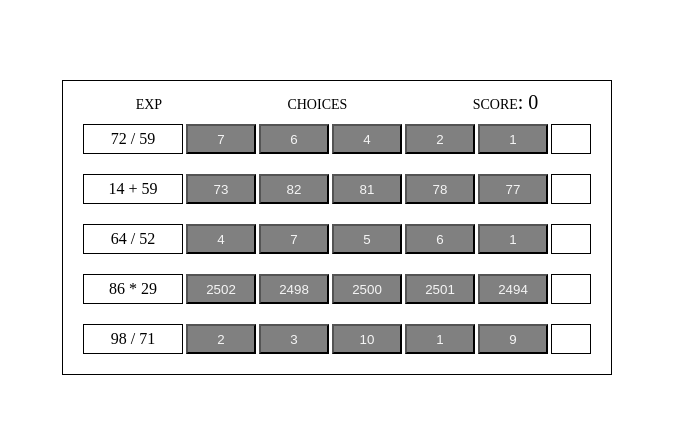
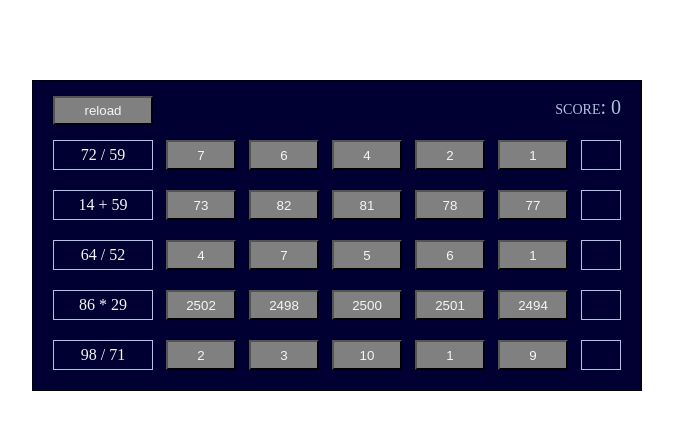
Before and after one commit to alfiomartini/arithmetic-quiz, a website with bundled scripts: page src/index.html in a window 1280 px wide. Shown: the whole page, without its empty margins (303-976 px from the left). Built offline with nearby package versions, Linux system fonts and the light colour scheme.

Commit message:
Changed css styling of the main panel

```diff
--- a/src/index.html
+++ b/src/index.html
@@ -10,8 +10,7 @@
 <body>
   <div class="container">
     <div class='header'>
-      <span class='exp'>exp</span>
-      <span class="choices">choices</span>
+      <button type="button" class="reload"> reload </button>
       <span class="score-value">score: 0</span>
     </div>
     <div class="questions">
--- a/src/questions.js
+++ b/src/questions.js
@@ -2,6 +2,8 @@ import { getQuestion } from "./random.js";
 
 const questions = document.querySelector(".questions");
 questions.addEventListener("click", processQuestion);
+const reload = document.querySelector(".reload");
+reload.addEventListener("click", start);
 const scoreElm = document.querySelector(".score-value");
 const NUM_QUESTIONS = 5;
 
@@ -15,6 +17,9 @@ function setScore() {
   scoreElm.innerText = `score: ${STATE.scoreVal}`;
 }
 
+function start() {
+  STATE.scoreVal = 0;
+  setScore();
   for (let j = 0; j < STATE.num_questions; j++) {
     const question = getQuestion();
     const btnsClass = `.q0${j + 1} > button`;
@@ -32,6 +37,7 @@ for (let j = 0; j < STATE.num_questions; j++) {
       }
     });
   }
+}
 
 function processQuestion(event) {
   const button = event.target;
@@ -46,3 +52,5 @@ function processQuestion(event) {
     mark.innerHTML = "&#9932";
   }
 }
+
+start();
--- a/src/styles.css
+++ b/src/styles.css
@@ -11,10 +11,12 @@ body {
 .container {
   display: flex;
   flex-direction: column;
-  width: 550px;
+  width: 50%;
   margin: 50px auto;
   border: 1px solid black;
+  background-color: #000033;
   padding: 10px;
+  color: lightsteelblue;
 }
 
 .header {
@@ -22,7 +24,8 @@ body {
   font-size: 20px;
   display: flex;
   flex-direction: row;
-  justify-content: space-around;
+  justify-content: space-between;
+  margin: 5px 10px;
 }
 
 .questions {
@@ -35,6 +38,8 @@ body {
   border: 1px solid black;
   width: 100px;
   text-align: center;
+  border: 1px solid lightsteelblue;
+  color: whitesmoke;
 }
 
 .question {
@@ -51,12 +56,16 @@ button {
   color: whitesmoke;
 }
 
+button.reload {
+  width: 100px;
+}
+
 button:hover {
   background-color: navy;
 }
 
 .is-correct {
   width: 40px;
-  border: 1px solid black;
+  border: 1px solid lightsteelblue;
   text-align: center;
 }
```
Lines whose indentation alone changed are shown as unchanged.
